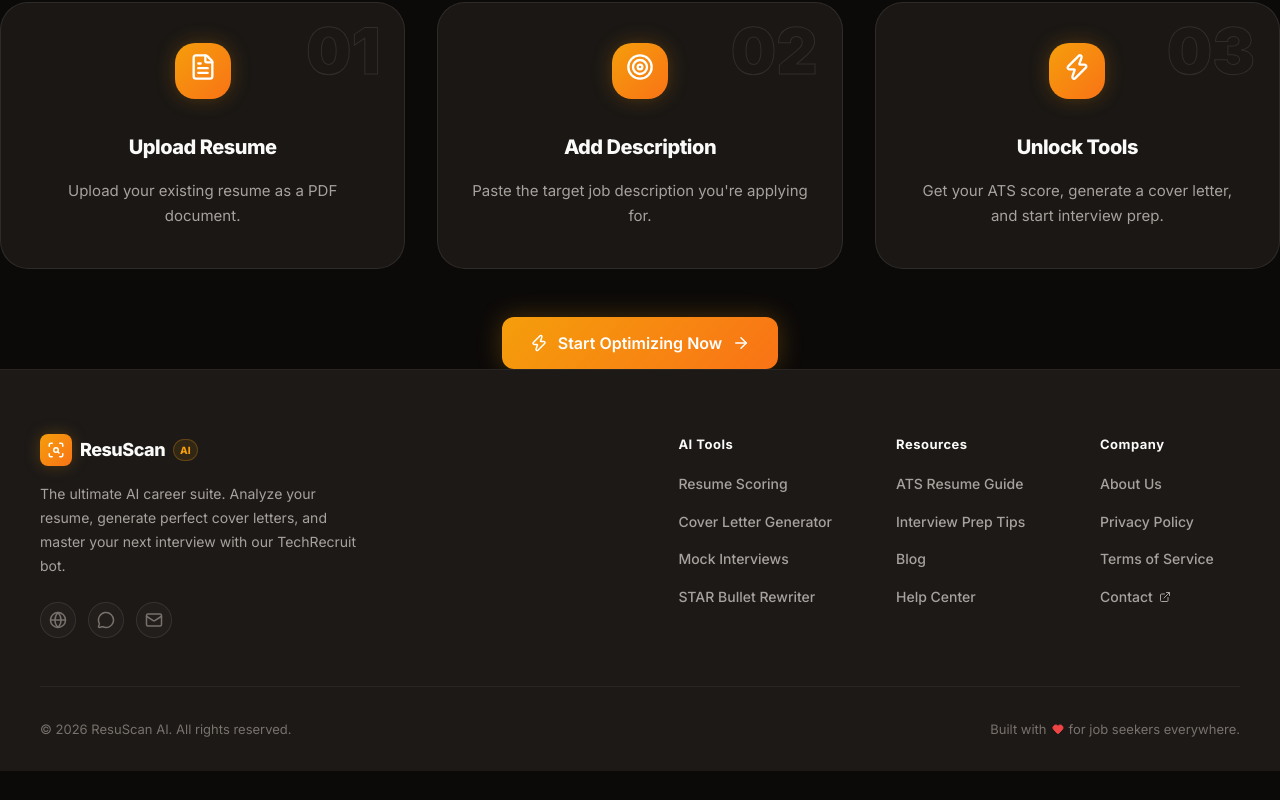
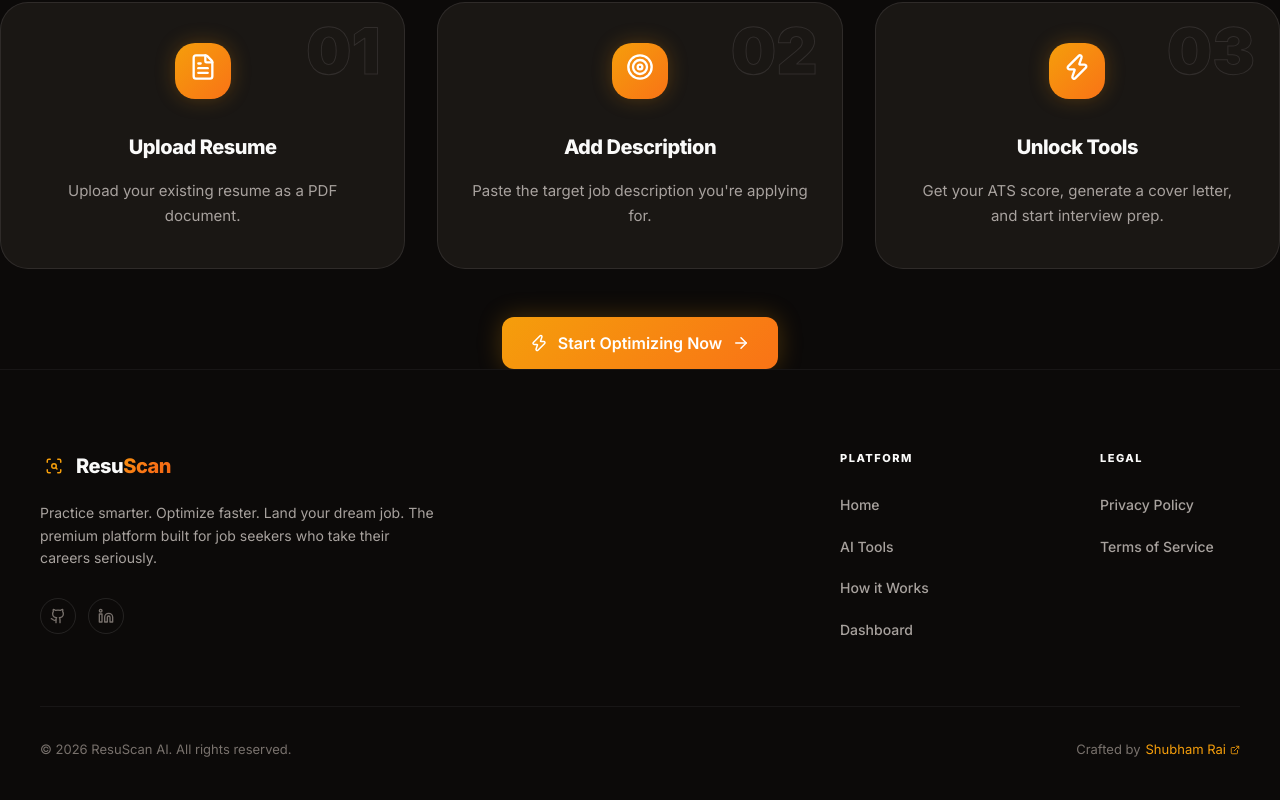
Before and after one commit to RAISHUBHAM3803/resume-analyzer, a React (Vite) app in the folder client/: page / in a window 1280 px wide. Shown: the part 1813-2613 px from the top of the page. Before the commit the page ends 2584 px from the top, so only its background shows below. Built offline with nearby package versions, Linux system fonts and the light colour scheme; no server answers.

Commit message:
feat(ui): redesign footer to clean 2-column layout

```diff
--- a/client/src/components/Footer.css
+++ b/client/src/components/Footer.css
@@ -2,9 +2,9 @@
 .footer {
   position: relative;
   z-index: 1;
+  background: var(--bg-primary);
   border-top: 1px solid var(--border-subtle);
-  background: var(--bg-secondary);
-  padding: 64px 24px 32px;
+  padding: 80px 24px 40px;
   margin-top: auto;
 }
 
@@ -13,7 +13,7 @@
   margin: 0 auto;
   display: flex;
   flex-direction: column;
-  gap: 48px;
+  gap: 64px;
 }
 
 .footer__top {
@@ -25,7 +25,7 @@
 }
 
 /* Brand */
-.footer__brand { max-width: 320px; display: flex; flex-direction: column; gap: 16px; }
+.footer__brand { max-width: 400px; display: flex; flex-direction: column; gap: 20px; }
 
 .footer__logo {
   display: flex;
@@ -34,32 +34,24 @@
 }
 
 .footer__logo-icon {
-  width: 32px; height: 32px;
-  background: linear-gradient(135deg, var(--accent-primary), var(--accent-secondary));
-  border-radius: var(--radius-sm);
+  width: 28px; height: 28px;
+  background: transparent;
   display: flex; align-items: center; justify-content: center;
-  color: #fff;
-  box-shadow: 0 0 16px rgba(245, 158, 11, 0.25);
+  color: var(--accent-primary);
 }
 
 .footer__logo-text {
-  font-size: 18px;
+  font-size: 20px;
   font-weight: 800;
   color: var(--text-primary);
   letter-spacing: -0.5px;
 }
 
 .footer__badge {
-  font-size: 10px;
-  font-weight: 800;
-  color: var(--accent-primary);
-  background: rgba(245, 158, 11, 0.1);
-  border: 1px solid rgba(245, 158, 11, 0.25);
-  padding: 2px 6px;
-  border-radius: var(--radius-full);
+  display: none;
 }
 
-.footer__tagline { font-size: 14px; color: var(--text-secondary); line-height: 1.7; }
+.footer__tagline { font-size: 14px; color: var(--text-secondary); line-height: 1.6; }
 
 .footer__socials {
   display: flex;
@@ -71,24 +63,22 @@
 .footer__social-link {
   width: 36px; height: 36px;
   border-radius: 50%;
-  background: var(--bg-glass);
-  border: 1px solid var(--border-medium);
+  background: transparent;
+  border: 1px solid rgba(255,255,255,0.1);
   display: flex; align-items: center; justify-content: center;
   color: var(--text-muted);
   transition: all var(--transition-fast);
 }
 .footer__social-link:hover {
-  background: var(--bg-glass-strong);
-  border-color: var(--border-accent);
-  color: var(--accent-primary);
-  transform: translateY(-2px);
+  border-color: rgba(255,255,255,0.3);
+  color: var(--text-primary);
 }
 
 /* Nav */
-.footer__nav { display: flex; gap: 64px; flex-wrap: wrap; }
-.footer__nav-col { display: flex; flex-direction: column; gap: 16px; min-width: 140px; }
-.footer__nav-title { font-size: 13px; font-weight: 700; color: var(--text-primary); letter-spacing: 0.5px; }
-.footer__nav-list { list-style: none; padding: 0; display: flex; flex-direction: column; gap: 12px; }
+.footer__nav { display: flex; gap: 120px; flex-wrap: wrap; }
+.footer__nav-col { display: flex; flex-direction: column; gap: 24px; min-width: 140px; }
+.footer__nav-title { font-size: 11px; font-weight: 800; color: var(--text-primary); text-transform: uppercase; letter-spacing: 1.5px; }
+.footer__nav-list { list-style: none; padding: 0; display: flex; flex-direction: column; gap: 16px; }
 .footer__nav-link {
   font-size: 14px;
   font-weight: 500;
@@ -99,7 +89,7 @@
   gap: 6px;
   transition: color var(--transition-fast);
 }
-.footer__nav-link:hover { color: var(--accent-primary); }
+.footer__nav-link:hover { color: var(--text-primary); }
 
 /* Bottom */
 .footer__bottom {
@@ -109,19 +99,37 @@
   flex-wrap: wrap;
   gap: 16px;
   padding-top: 32px;
-  border-top: 1px solid var(--border-subtle);
+  border-top: 1px solid rgba(255,255,255,0.05);
 }
 
-.footer__copyright, .footer__made-with {
+.footer__copyright {
   font-size: 13px;
   color: var(--text-muted);
 }
-.footer__made-with { display: flex; align-items: center; gap: 5px; }
-.footer__heart { color: var(--accent-red); fill: var(--accent-red); }
+.footer__made-with {
+  display: flex; align-items: center; gap: 5px;
+  font-size: 13px;
+  color: var(--text-muted);
+}
+.footer__author-link {
+  color: var(--accent-primary);
+  text-decoration: none;
+  display: inline-flex;
+  align-items: center;
+  gap: 4px;
+  transition: color var(--transition-fast);
+}
+.footer__author-link:hover {
+  color: var(--accent-secondary);
+}
+
+@media (max-width: 900px) {
+  .footer__nav { gap: 64px; }
+}
 
 @media (max-width: 768px) {
-  .footer__top { flex-direction: column; gap: 40px; }
+  .footer__top { flex-direction: column; gap: 48px; }
   .footer__brand { max-width: 100%; }
-  .footer__nav { gap: 40px; width: 100%; justify-content: space-between; }
+  .footer__nav { gap: 40px; width: 100%; justify-content: flex-start; }
   .footer__bottom { flex-direction: column; align-items: flex-start; }
 }
--- a/client/src/components/Footer.jsx
+++ b/client/src/components/Footer.jsx
@@ -1,4 +1,4 @@
-import { ScanSearch, Heart, ExternalLink, Mail, MessageCircle, Globe } from "lucide-react";
+import { ScanSearch, ExternalLink, Github, Linkedin } from "lucide-react";
 import "./Footer.css";
 
 function Footer() {
@@ -11,47 +11,34 @@ function Footer() {
           <div className="footer__brand">
             <div className="footer__logo">
               <div className="footer__logo-icon"><ScanSearch size={18} /></div>
-              <span className="footer__logo-text">ResuScan</span>
+              <span className="footer__logo-text">Resu<span className="gradient-text">Scan</span></span>
               <span className="footer__badge">AI</span>
             </div>
             <p className="footer__tagline">
-              The ultimate AI career suite. Analyze your resume, generate perfect cover letters, and master your next interview with our TechRecruit bot.
+              Practice smarter. Optimize faster. Land your dream job. The premium platform built for job seekers who take their careers seriously.
             </p>
             <div className="footer__socials">
-              <a href="#" className="footer__social-link" aria-label="Website"><Globe size={18} /></a>
-              <a href="#" className="footer__social-link" aria-label="Community"><MessageCircle size={18} /></a>
-              <a href="#" className="footer__social-link" aria-label="Email"><Mail size={18} /></a>
+              <a href="#" className="footer__social-link" aria-label="GitHub"><Github size={16} /></a>
+              <a href="#" className="footer__social-link" aria-label="LinkedIn"><Linkedin size={16} /></a>
             </div>
           </div>
 
           <div className="footer__nav">
             <div className="footer__nav-col">
-              <h4 className="footer__nav-title">AI Tools</h4>
+              <h4 className="footer__nav-title">PLATFORM</h4>
               <ul className="footer__nav-list">
-                <li><a href="#" className="footer__nav-link">Resume Scoring</a></li>
-                <li><a href="#" className="footer__nav-link">Cover Letter Generator</a></li>
-                <li><a href="#" className="footer__nav-link">Mock Interviews</a></li>
-                <li><a href="#" className="footer__nav-link">STAR Bullet Rewriter</a></li>
+                <li><a href="#" className="footer__nav-link">Home</a></li>
+                <li><a href="#tools" className="footer__nav-link">AI Tools</a></li>
+                <li><a href="#how-it-works" className="footer__nav-link">How it Works</a></li>
+                <li><a href="/dashboard" className="footer__nav-link">Dashboard</a></li>
               </ul>
             </div>
 
             <div className="footer__nav-col">
-              <h4 className="footer__nav-title">Resources</h4>
+              <h4 className="footer__nav-title">LEGAL</h4>
               <ul className="footer__nav-list">
-                <li><a href="#" className="footer__nav-link">ATS Resume Guide</a></li>
-                <li><a href="#" className="footer__nav-link">Interview Prep Tips</a></li>
-                <li><a href="#" className="footer__nav-link">Blog</a></li>
-                <li><a href="#" className="footer__nav-link">Help Center</a></li>
-              </ul>
-            </div>
-
-            <div className="footer__nav-col">
-              <h4 className="footer__nav-title">Company</h4>
-              <ul className="footer__nav-list">
-                <li><a href="#" className="footer__nav-link">About Us</a></li>
                 <li><a href="#" className="footer__nav-link">Privacy Policy</a></li>
                 <li><a href="#" className="footer__nav-link">Terms of Service</a></li>
-                <li><a href="#" className="footer__nav-link">Contact <ExternalLink size={12} /></a></li>
               </ul>
             </div>
           </div>
@@ -62,7 +49,7 @@ function Footer() {
             &copy; {currentYear} ResuScan AI. All rights reserved.
           </div>
           <div className="footer__made-with">
-            Built with <Heart size={12} className="footer__heart" /> for job seekers everywhere.
+            Crafted by <a href="#" className="footer__author-link">Shubham Rai <ExternalLink size={10} /></a>
           </div>
         </div>
       </div>
```
